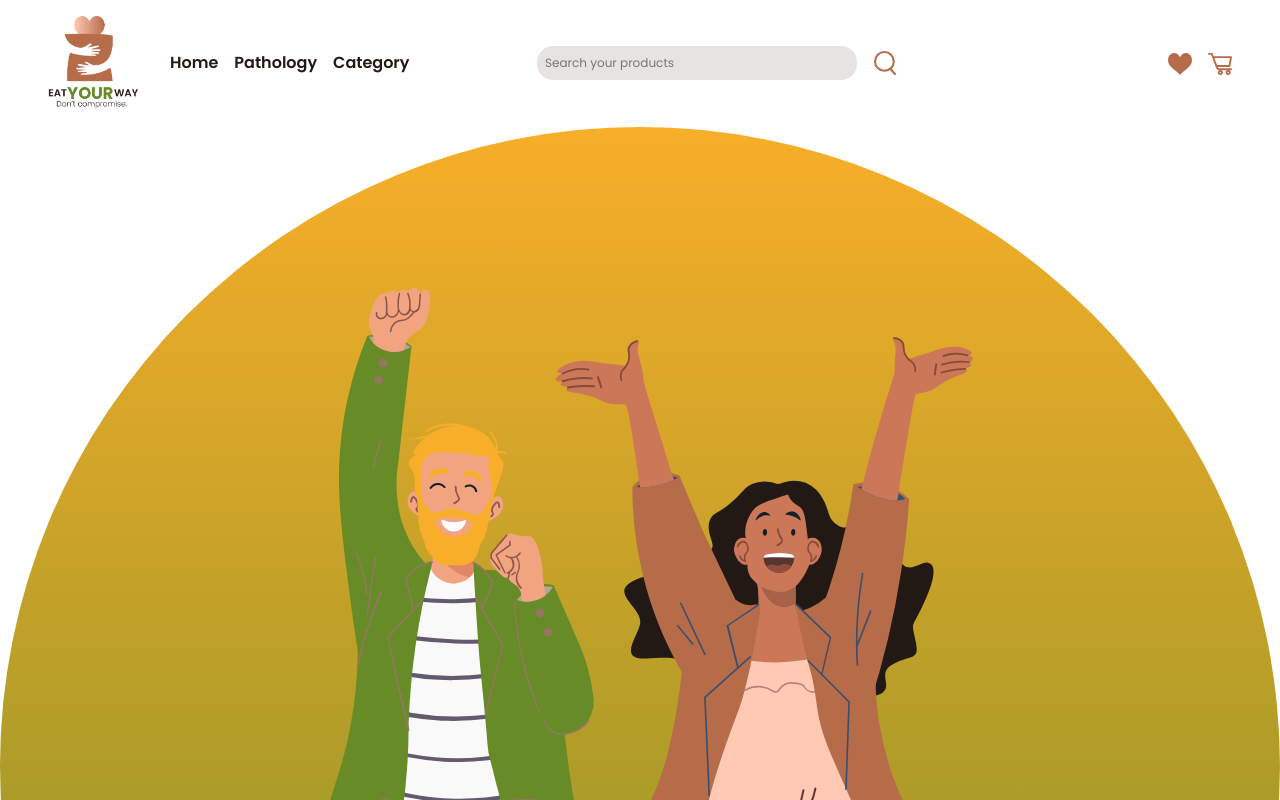
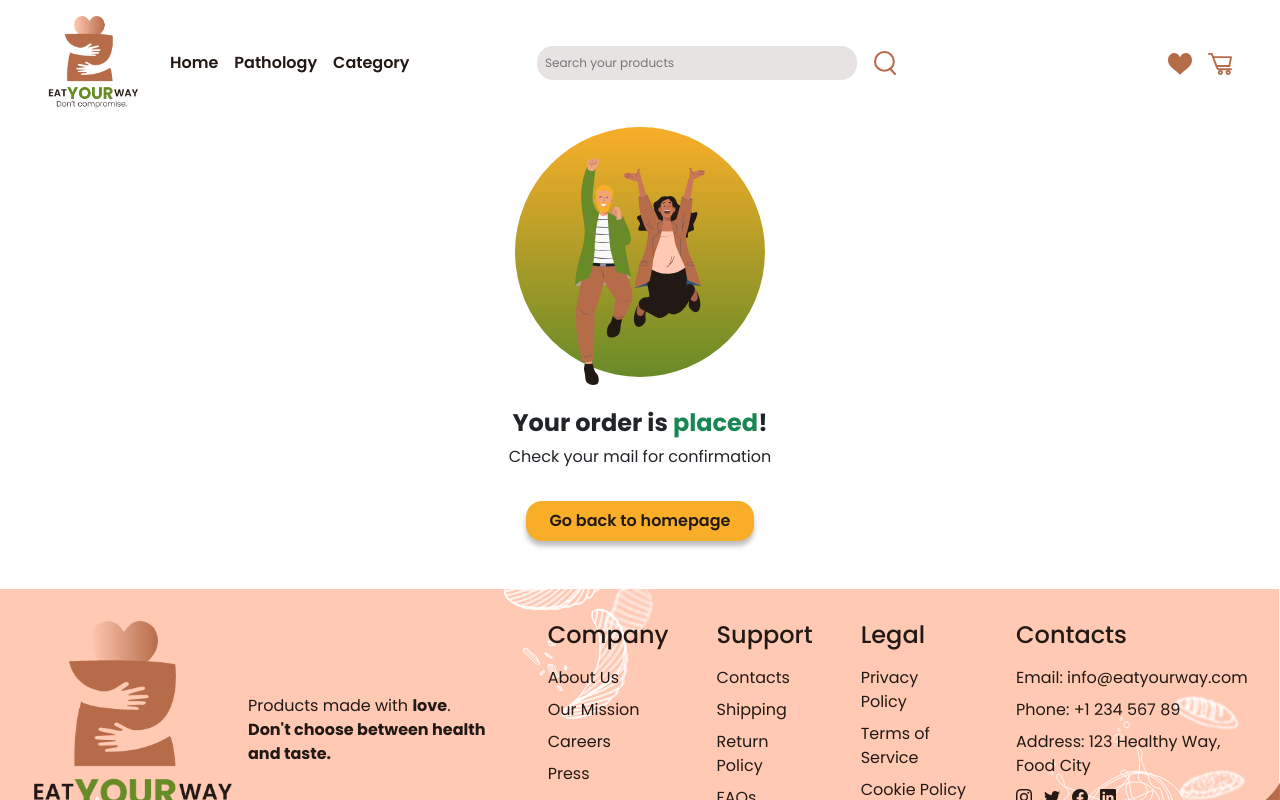
Before and after one commit to GiuseppeColucci95/project-work-team3, a React (Vite) app in the folder FRONTEND/: page /order-confirmation in a window 1280 px wide. Shown: the top 800 px of the page. Built offline with nearby package versions, Linux system fonts and the light colour scheme.

Commit message:
edit order confirmation page style

```diff
--- a/FRONTEND/src/index.css
+++ b/FRONTEND/src/index.css
@@ -389,7 +389,31 @@ h3 {
 
 /* #endregion PRODUCT DETAILS component */
 
+/* #region ORDERCONFIRMATION component */
 
+.confirmation-img {
+  width: 250px;
+}
+.confirmation-text {
+  padding-bottom: 1rem !important;
+}
+.btn-homepage {
+  border-style: none;
+  border-radius: 1rem;
+  margin-bottom: 3rem;
+  padding: 0.5rem 1.5rem 0.5rem;
+  font-weight: 600;
+  background: var(--accent);
+  color: var(--dark);
+  box-shadow: 0px 5px 5px rgba(0, 0, 0, 0.25);
+  cursor: pointer;
+  text-decoration: none;
+  &:hover {
+    background-color: var(--secondary);
+  }
+}
+
+/* #endregion ORDERCONFIRMATION component */
 
 /* ------------ HOMEPAGE component ------------ */
 
```
